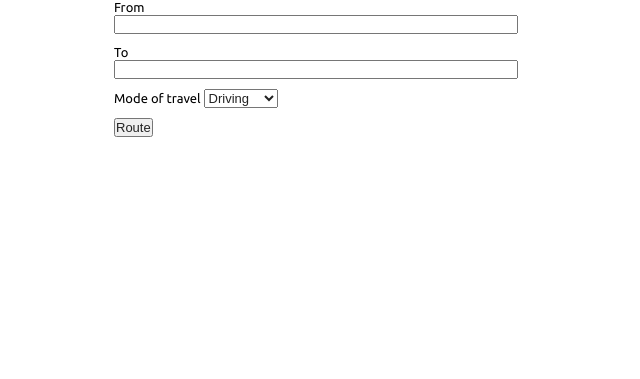
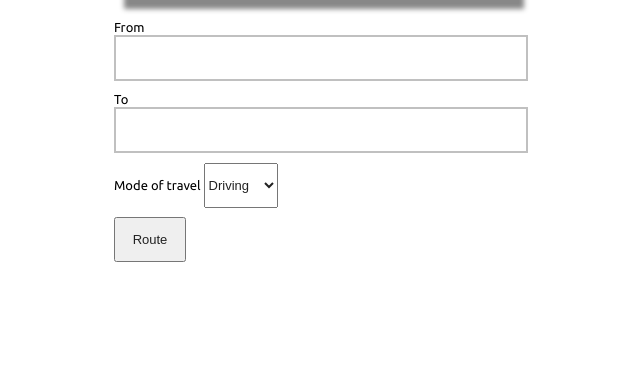
Before and after one commit to tpbarron/swapr, a Django app: template classifieds/templates/details/event_detail.html in a window 1280 px wide. Shown: the part 522-901 px from the top of the page, without its empty margins (526-1166 px from the left). Before the commit the page ends 659 px from the top, so only its background shows below. Run offline with Django 3.2, Linux system fonts and the light colour scheme; the template is opened without the code that fills it, so the values that code supplies are empty; some libraries are stand-ins or nearby versions.

Commit message:
updated event styling

```diff
--- a/classifieds/static/css/detail/event_detail.css
+++ b/classifieds/static/css/detail/event_detail.css
@@ -24,14 +24,11 @@
 	margin-top:20px;
 }
 #direction_from_input, #direction_to_input {
-	width:400px;
-	margin-bottom:10px;
+	width:390px;
 }
 #travel_mode {
 	margin-bottom:10px;
 }
-
-
 #directions_detail_heading {
 	display:none;
 }
--- a/classifieds/templates/details/event_detail.html
+++ b/classifieds/templates/details/event_detail.html
@@ -3,7 +3,8 @@
 {% block title %} {{ event.title }} {% endblock %}
 
 {% block subcss %}
-	<link type="text/css" rel="stylesheet" href="{{STATIC_URL}}css/detail/event_detail.css" />
+	<link type="text/css" rel="stylesheet" href="{{ STATIC_URL }}css/detail/event_detail.css" />
+	<link type="text/css" rel="stylesheet" href="{{ STATIC_URL }}css/forms.css" />
 {% endblock %}
 
 {% block detail %}
@@ -32,18 +33,17 @@
 			<p id="direction_to">To</p>
 			<input id="direction_to_input" class="form_p" type="text" value="{{ event.location }}" />
 			Mode of travel
-			<select id="travel_mode">
+			<select id="travel_mode" class="form_choice">
 				<option value="DRIVING">Driving</option>
 				<option value="WALKING">Walking</option>
 				<option value="BICYCLING">Bicycling</option>
 			</select>
 			<br />
-			<input id="direction_submit" type="submit" value="Route" />
+			<input id="direction_submit" class="form_submit" type="submit" value="Route" />
 		</form>
 		<div id="directions_detail">
 			<h2 id="directions_detail_heading">Directions</h2>
-			<ol id="directions_detail_list">
-			</ol>
+			<ol id="directions_detail_list"></ol>
 		</div>
 	</div>
 </div>
```
